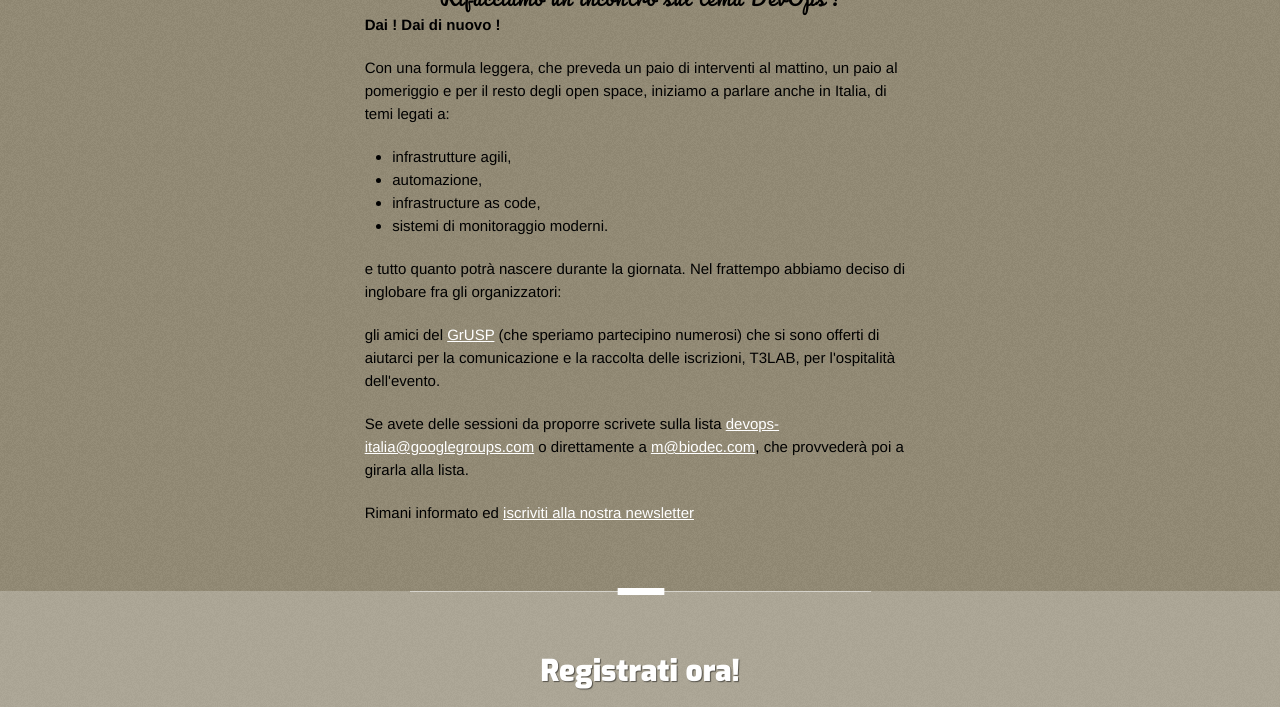
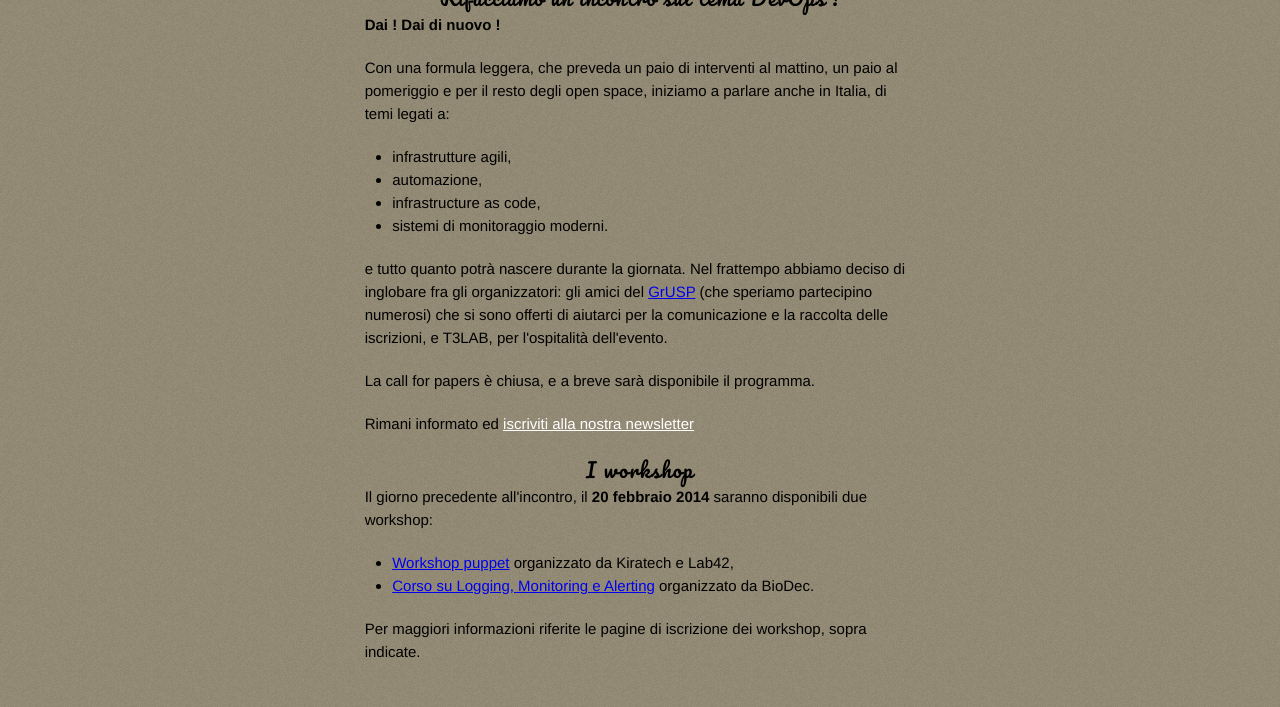
Before and after one commit to GrUSP/devops-day-2014, a Jekyll site: the page built from index.html, in a window 1280 px wide and 900 px high, scrolled down 964 px, cut to the strip 0-707 px from the top of the window. Built offline with Jekyll 4.4.1, drawn with Linux system fonts in a browser that asks for light colours; Markdown is read by kramdown in place of the engine named in the settings; comment, search, counter and statistics services are not loaded.

Commit message:
Aggiunte le informazioni sui workshop.

```diff
--- a/_includes/section-contents.html
+++ b/_includes/section-contents.html
@@ -11,28 +11,45 @@
 
     <p>Con una formula leggera, che preveda un paio di interventi al mattino,
     un paio al pomeriggio e per il resto degli open space, iniziamo a
-parlare anche in Italia, di temi legati a:</p>
+    parlare anche in Italia, di temi legati a:
     <ul>
     <li>infrastrutture agili,</li>
     <li>automazione,</li>
     <li>infrastructure as code,</li>
     <li>sistemi di monitoraggio moderni.</li>
     </ul>
+    e tutto quanto potrà nascere durante la giornata. Nel frattempo
+    abbiamo deciso di inglobare fra gli organizzatori: gli amici del <a
+    href="http://grusp.it">GrUSP</a> (che speriamo partecipino
+    numerosi) che si sono offerti di aiutarci per la comunicazione e la
+    raccolta delle iscrizioni, e T3LAB, per l'ospitalità
+    dell'evento.</p>
 
-<p>e tutto quanto potrà nascere durante la giornata. Nel frattempo abbiamo
-deciso di inglobare fra gli organizzatori:</p>
+    <p>La <em>call for papers</em> è chiusa, e a breve sarà disponibile il
+    programma.</p>
 
-<p>gli amici del <a href="http://grusp.it">GrUSP</a> (che speriamo partecipino numerosi) che si sono offerti di aiutarci per la comunicazione e la raccolta delle iscrizioni, T3LAB, per l'ospitalità dell'evento.</p>
+    <p>Rimani informato ed <a href="http://eepurl.com/rCZZT"
+    target="_blank">iscriviti alla nostra newsletter</a></p>
 
-<p>Se avete delle sessioni da proporre scrivete sulla lista
-<a href="mailto:devops-italia@googlegroups.com?subject=DEVOPS proposta">devops-italia@googlegroups.com</a> o direttamente a <a href="mailto:m@biodec.com?subject=DEVOPS proposta">m@biodec.com</a>, che
-provvederà poi a girarla alla lista.</p>
+    <h4>I workshop</h4>
 
-	<p>Rimani informato ed <a href="http://eepurl.com/rCZZT" target="_blank">iscriviti alla nostra newsletter</a></p>
+    <p>Il giorno precedente all'incontro, il <b>20 febbraio 2014</b>
+    saranno disponibili due workshop:</p>
+        <ul>
+            <li><a
+                href="http://www.eventbrite.com/e/registrazione-workshop-puppet-9767826833">Workshop
+                puppet</a> organizzato da Kiratech e Lab42,
+            <li><a
+                href="http://www.biodec.com/it/miscellanea/corso-su-logging-monitoring-e-alerting">Corso
+                su Logging, Monitoring e Alerting</a> organizzato da
+            BioDec.
+        </ul>
+    <p>Per maggiori informazioni riferite le pagine di iscrizione dei
+    workshop, sopra indicate.</p>
+
     </div>
+    <div class="clear"></div>
 
-
-  <div class="clear"></div>
 </div>
 <div class="separator"></div>
 </section>
```
Lines whose indentation alone changed are shown as unchanged.
